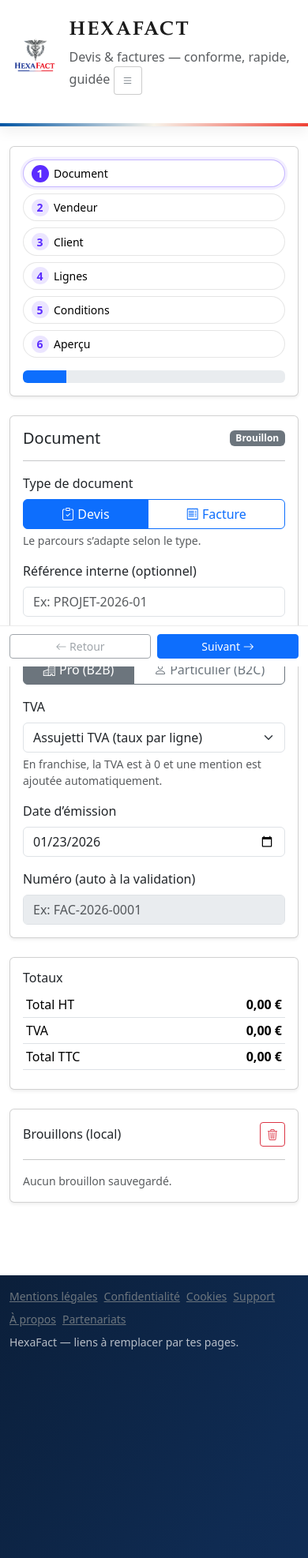
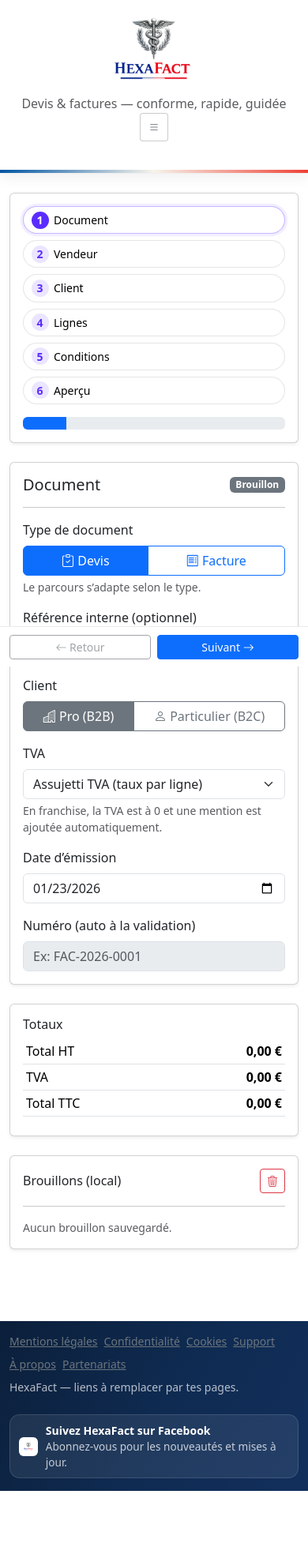
Before and after one commit to DjennadRany/factureDevis, a plain HTML site: page index.html in a window 390 px wide. Shown: the top 1973 px of the page at 79% size. After the commit the page ends 1888 px from the top, so only its background shows below. Drawn offline with nearby package versions, Linux system fonts and the light colour scheme.

Commit message:
Adjust mobile header and footer CSS

```diff
--- a/CSS/style.css
+++ b/CSS/style.css
@@ -103,19 +103,24 @@
     flex-wrap: wrap;
   }
   .header-brand{
-    gap: .6rem;
+    gap: .35rem;
     width: 100%;
     align-items: center;
+    flex-direction: column;
   }
   .brand-logo{
-    height: 44px;
-    width: auto;
+    height: auto;
+    width: 34%;
   }
   .brand-title{
-    text-align: left;
+    text-align: center;
+    width: 100%;
+    opacity: 0;
+    height: 0;
   }
   .header-slogan-row{
-    width: auto;
+    width: 100%;
+    text-align: center;
   }
   .header-actions-wrapper{
     width: 100%;
@@ -362,4 +367,20 @@
   .footer-banner{
     width: 100%;
   }
+  .footer-links{
+    flex: unset;
+  }
+  .footer-banner{
+    flex: unset;
+  }
+  .footer-banner{
+    padding: .55rem .7rem;
+  }
+  .footer-banner img{
+    width: 24px;
+    height: 24px;
+  }
+  footer.site-footer{
+    padding: .9rem 0 1rem;
+  }
 }
```
